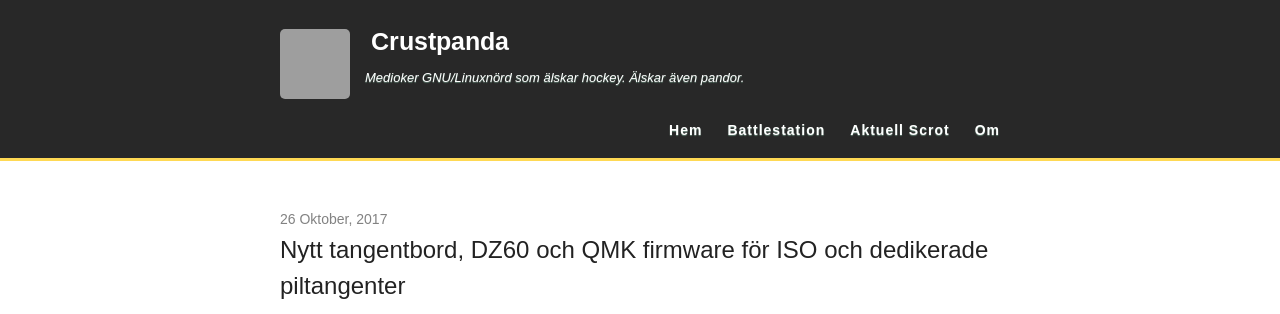
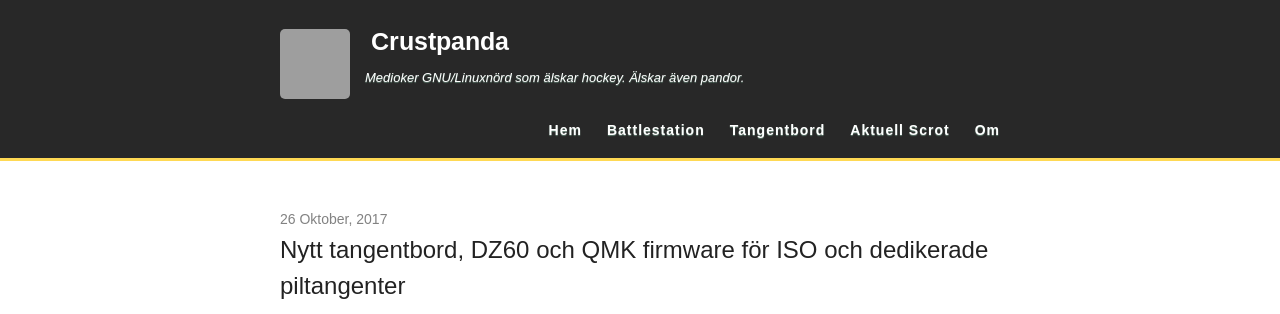
Before and after one commit to crustpanda/crustpanda.github.io, a Jekyll site: the page built from index.html, in a window 1280 px wide and 900 px high. Shown: the top 314 px of the window. Built offline with Jekyll 4.4.1, drawn with Linux system fonts in a browser that asks for light colours; the list of posts is cut into pages by our own code; grey boxes are pictures that could not be loaded.

Commit message:
Tangentbord

```diff
--- a/_layouts/default.html
+++ b/_layouts/default.html
@@ -34,6 +34,7 @@
           <nav>
             <a href="{{ site.baseurl }}/">Hem</a>
             <a href="{{ site.baseurl }}/battlestation">Battlestation</a>
+            <a href="{{ site.baseurl }}/tangentbord">Tangentbord</a>
             <a href="{{ site.baseurl }}/scrot">Aktuell Scrot</a>
             <a href="{{ site.baseurl }}/about">Om</a>
           </nav>
--- a/_layouts/default2.html
+++ b/_layouts/default2.html
@@ -34,6 +34,7 @@
           <nav>
             <a href="{{ site.baseurl }}/">Hem</a>
             <a href="{{ site.baseurl }}/battlestation">Battlestation</a>
+            <a href="{{ site.baseurl }}/tangentbord">Tangentbord</a>
             <a href="{{ site.baseurl }}/scrot">Aktuell Scrot</a>
             <a href="{{ site.baseurl }}/about">Om</a>
 
```
